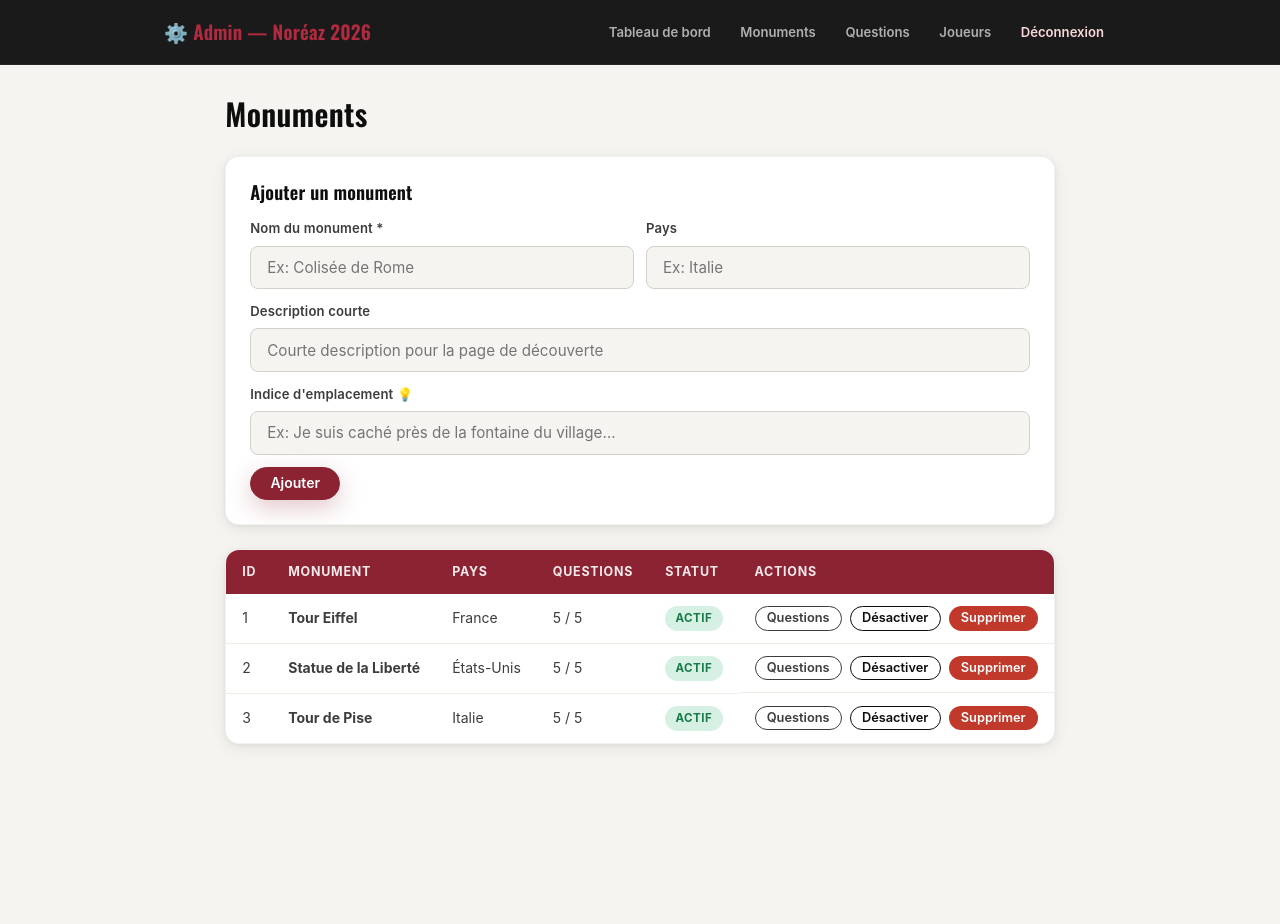
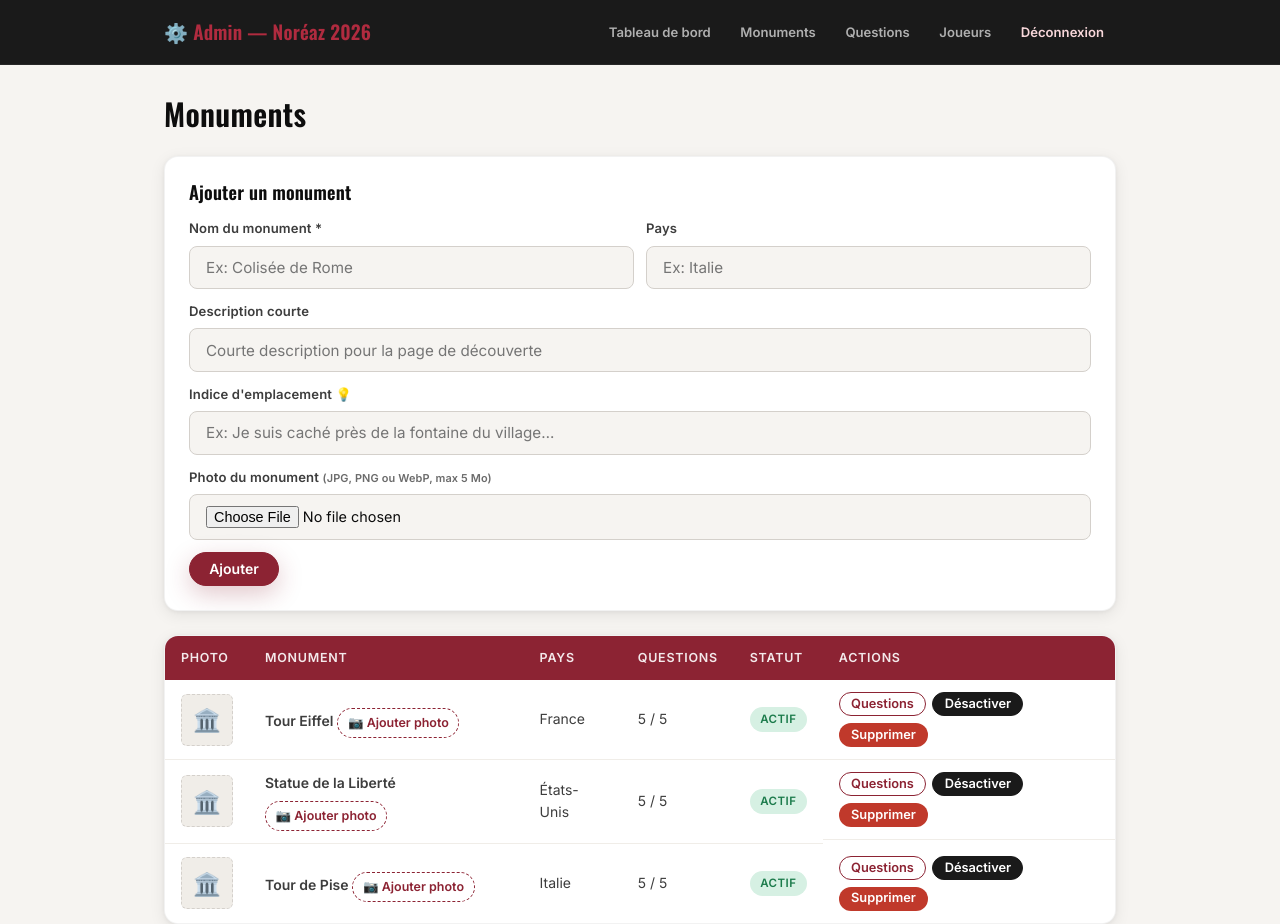
Before and after one commit to Loic139/noreaz, a PHP site: page /admin/monuments.php in a window 1280 px wide. Before the commit the page ends 747 px from the top, so only its background shows below. Run offline with PHP 8.4, Linux system fonts and the light colour scheme; the visitor is signed in with stand-in values (Sample User, id 1); data comes from the database, SQL or seed files in the repository.

Commit message:
feat: upload photo monuments, flou sur non-trouvés

```diff
--- a/admin/monuments.php
+++ b/admin/monuments.php
@@ -3,7 +3,24 @@
 require_once __DIR__ . '/../includes/auth.php';
 requireAdmin();
 
-$msg = '';
+$msg     = '';
+$msgType = 'success';
+
+// Fonction upload image
+function uploadImage(array $file, int $monumentId): ?string {
+    $allowed = ['image/jpeg', 'image/png', 'image/webp'];
+    if (!in_array($file['type'], $allowed)) return null;
+    if ($file['size'] > 5 * 1024 * 1024) return null; // 5 Mo max
+
+    $ext      = pathinfo($file['name'], PATHINFO_EXTENSION);
+    $filename = 'monument_' . $monumentId . '.' . strtolower($ext);
+    $dest     = __DIR__ . '/../assets/img/monuments/' . $filename;
+
+    if (move_uploaded_file($file['tmp_name'], $dest)) {
+        return $filename;
+    }
+    return null;
+}
 
 // Ajout
 if ($_SERVER['REQUEST_METHOD'] === 'POST' && ($_POST['action'] ?? '') === 'add') {
@@ -17,16 +34,42 @@
         pdo()->prepare(
             'INSERT INTO monuments (name, slug, description, country, hint, qr_token) VALUES (?,?,?,?,?,?)'
         )->execute([$name, $slug, $desc, $country, $hint, $token]);
+        $newId = (int) pdo()->lastInsertId();
+
+        // Upload image si fournie
+        if (!empty($_FILES['image']['name'])) {
+            $img = uploadImage($_FILES['image'], $newId);
+            if ($img) {
+                pdo()->prepare('UPDATE monuments SET image=? WHERE id=?')->execute([$img, $newId]);
+            }
+        }
         $msg = 'Monument ajouté avec succès.';
     }
 }
 
+// Upload / remplacement photo
+if ($_SERVER['REQUEST_METHOD'] === 'POST' && ($_POST['action'] ?? '') === 'upload') {
+    $id = (int)($_POST['monument_id'] ?? 0);
+    if ($id && !empty($_FILES['image']['name'])) {
+        $img = uploadImage($_FILES['image'], $id);
+        if ($img) {
+            pdo()->prepare('UPDATE monuments SET image=? WHERE id=?')->execute([$img, $id]);
+            $msg = 'Photo mise à jour.';
+        } else {
+            $msg     = 'Format invalide ou fichier trop lourd (max 5 Mo, JPG/PNG/WebP).';
+            $msgType = 'danger';
+        }
+    }
+    header('Location: /admin/monuments.php?msg=' . urlencode($msg));
+    exit;
+}
+
 // Activation / désactivation
 if (isset($_GET['toggle'])) {
-    $id   = (int)$_GET['toggle'];
-    $cur  = pdo()->prepare('SELECT active FROM monuments WHERE id=?');
+    $id  = (int)$_GET['toggle'];
+    $cur = pdo()->prepare('SELECT active FROM monuments WHERE id=?');
     $cur->execute([$id]);
-    $row  = $cur->fetch();
+    $row = $cur->fetch();
     if ($row) {
         pdo()->prepare('UPDATE monuments SET active=? WHERE id=?')
              ->execute([$row['active'] ? 0 : 1, $id]);
@@ -43,6 +86,8 @@
     exit;
 }
 
+if (isset($_GET['msg'])) $msg = $_GET['msg'];
+
 $monuments = pdo()->query(
     'SELECT m.*, COUNT(q.id) AS nb_questions
      FROM monuments m LEFT JOIN questions q ON q.monument_id = m.id
@@ -55,8 +100,16 @@
     <meta charset="UTF-8">
     <meta name="viewport" content="width=device-width, initial-scale=1.0">
     <title>Admin — Monuments</title>
-    <link href="https://fonts.googleapis.com/css2?family=Oswald:wght@400;600&family=Open+Sans&display=swap" rel="stylesheet">
+    <link href="https://fonts.googleapis.com/css2?family=Oswald:wght@400;600&family=Inter:wght@400;500;600&display=swap" rel="stylesheet">
     <link rel="stylesheet" href="/assets/css/style.css">
+    <style>
+        .thumb { width:52px; height:52px; object-fit:cover; border-radius:6px; border:1px solid var(--gray-300); }
+        .thumb-empty { width:52px; height:52px; background:var(--gray-100); border-radius:6px; display:flex; align-items:center; justify-content:center; font-size:1.4rem; border:1px dashed var(--gray-300); }
+        .upload-form { display:inline-flex; align-items:center; gap:.4rem; }
+        .upload-form input[type=file] { display:none; }
+        .upload-label { cursor:pointer; font-size:.78rem; font-weight:600; color:var(--red); border:1.5px dashed var(--red); padding:.25rem .6rem; border-radius:var(--radius-full); transition:background .2s; white-space:nowrap; }
+        .upload-label:hover { background:var(--red-glow); }
+    </style>
 </head>
 <body>
 <header class="admin-header">
@@ -73,17 +126,17 @@
 </header>
 
 <div class="container">
-    <?php if ($msg): ?><div class="alert alert-success"><?= htmlspecialchars($msg) ?></div><?php endif; ?>
+    <?php if ($msg): ?>
+        <div class="alert alert-<?= $msgType ?>"><?= htmlspecialchars($msg) ?></div>
+    <?php endif; ?>
 
-    <div class="section-header">
-        <h2>Monuments</h2>
-    </div>
+    <div class="section-header"><h2>Monuments</h2></div>
 
     <!-- Formulaire d'ajout -->
     <div class="card" style="margin-bottom:1.5rem">
         <div class="card-body">
             <h3 style="margin-bottom:1rem">Ajouter un monument</h3>
-            <form method="post" style="display:grid;grid-template-columns:1fr 1fr;gap:.75rem">
+            <form method="post" enctype="multipart/form-data" style="display:grid;grid-template-columns:1fr 1fr;gap:.75rem">
                 <input type="hidden" name="action" value="add">
                 <div class="form-group" style="margin:0">
                     <label>Nom du monument *</label>
@@ -101,6 +154,10 @@
                     <label>Indice d'emplacement 💡</label>
                     <input type="text" name="hint" placeholder="Ex: Je suis caché près de la fontaine du village…">
                 </div>
+                <div class="form-group" style="margin:0;grid-column:1/-1">
+                    <label>Photo du monument <small style="color:var(--gray-500)">(JPG, PNG ou WebP, max 5 Mo)</small></label>
+                    <input type="file" name="image" accept="image/jpeg,image/png,image/webp" style="font-size:.9rem">
+                </div>
                 <div style="grid-column:1/-1">
                     <button type="submit" class="btn btn-primary">Ajouter</button>
                 </div>
@@ -112,7 +169,7 @@
     <table class="admin-table">
         <thead>
             <tr>
-                <th>ID</th>
+                <th>Photo</th>
                 <th>Monument</th>
                 <th>Pays</th>
                 <th>Questions</th>
@@ -123,8 +180,31 @@
         <tbody>
         <?php foreach ($monuments as $m): ?>
             <tr>
-                <td><?= $m['id'] ?></td>
-                <td><strong><?= htmlspecialchars($m['name']) ?></strong></td>
+                <td>
+                    <?php
+                    $imgPath = __DIR__ . '/../assets/img/monuments/' . $m['image'];
+                    if (!empty($m['image']) && file_exists($imgPath)):
+                    ?>
+                        <img src="/assets/img/monuments/<?= htmlspecialchars($m['image']) ?>"
+                             class="thumb" alt="<?= htmlspecialchars($m['name']) ?>">
+                    <?php else: ?>
+                        <div class="thumb-empty">🏛️</div>
+                    <?php endif; ?>
+                </td>
+                <td>
+                    <strong><?= htmlspecialchars($m['name']) ?></strong>
+                    <!-- Formulaire upload photo -->
+                    <form method="post" enctype="multipart/form-data" class="upload-form" style="margin-top:.4rem">
+                        <input type="hidden" name="action" value="upload">
+                        <input type="hidden" name="monument_id" value="<?= $m['id'] ?>">
+                        <input type="file" name="image" id="img-<?= $m['id'] ?>"
+                               accept="image/jpeg,image/png,image/webp"
+                               onchange="this.form.submit()">
+                        <label for="img-<?= $m['id'] ?>" class="upload-label">
+                            📷 <?= empty($m['image']) ? 'Ajouter photo' : 'Changer photo' ?>
+                        </label>
+                    </form>
+                </td>
                 <td><?= htmlspecialchars($m['country'] ?? '—') ?></td>
                 <td><?= (int)$m['nb_questions'] ?> / <?= QUIZ_QUESTIONS ?></td>
                 <td>
@@ -132,17 +212,16 @@
                         <?= $m['active'] ? 'Actif' : 'Inactif' ?>
                     </span>
                 </td>
-                <td style="display:flex;gap:.5rem;flex-wrap:wrap">
-                    <a href="/admin/questions.php?monument_id=<?= $m['id'] ?>" class="btn btn-outline" style="color:var(--bordeaux);border-color:var(--bordeaux);font-size:.8rem;padding:.3rem .7rem">Questions</a>
+                <td style="display:flex;gap:.4rem;flex-wrap:wrap">
+                    <a href="/admin/questions.php?monument_id=<?= $m['id'] ?>"
+                       class="btn btn-ghost" style="font-size:.8rem;padding:.3rem .7rem">Questions</a>
                     <a href="/admin/monuments.php?toggle=<?= $m['id'] ?>"
-                       class="btn btn-outline"
-                       style="font-size:.8rem;padding:.3rem .7rem;color:var(--black);border-color:var(--black)"
+                       class="btn btn-dark" style="font-size:.8rem;padding:.3rem .7rem"
                        onclick="return confirm('Changer le statut de ce monument ?')">
                         <?= $m['active'] ? 'Désactiver' : 'Activer' ?>
                     </a>
                     <a href="/admin/monuments.php?delete=<?= $m['id'] ?>"
-                       class="btn"
-                       style="background:var(--danger);color:white;font-size:.8rem;padding:.3rem .7rem"
+                       class="btn" style="background:var(--danger);color:white;font-size:.8rem;padding:.3rem .7rem"
                        onclick="return confirm('Supprimer ce monument et toutes ses questions ?')">
                         Supprimer
                     </a>
```
Also changed, not shown: index.php (+18 -6 lines), monument.php (+7 -2 lines), 1 other file.
